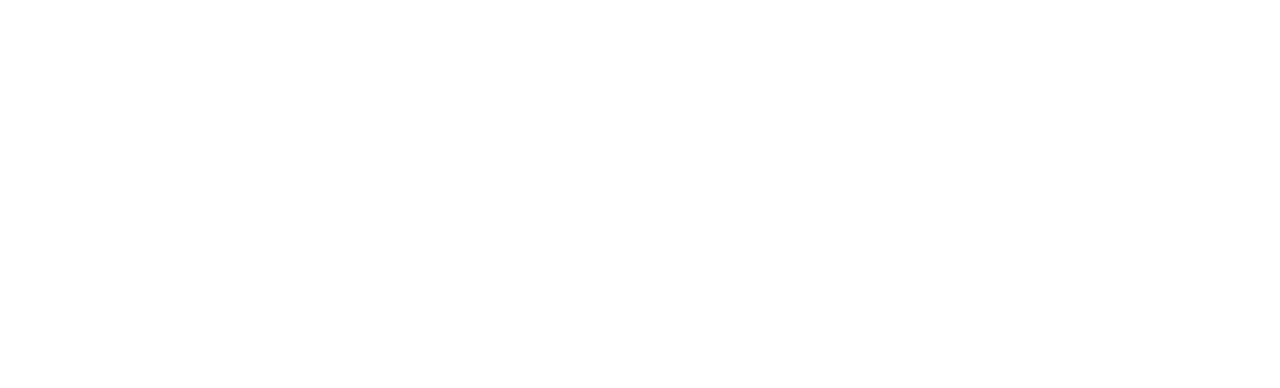
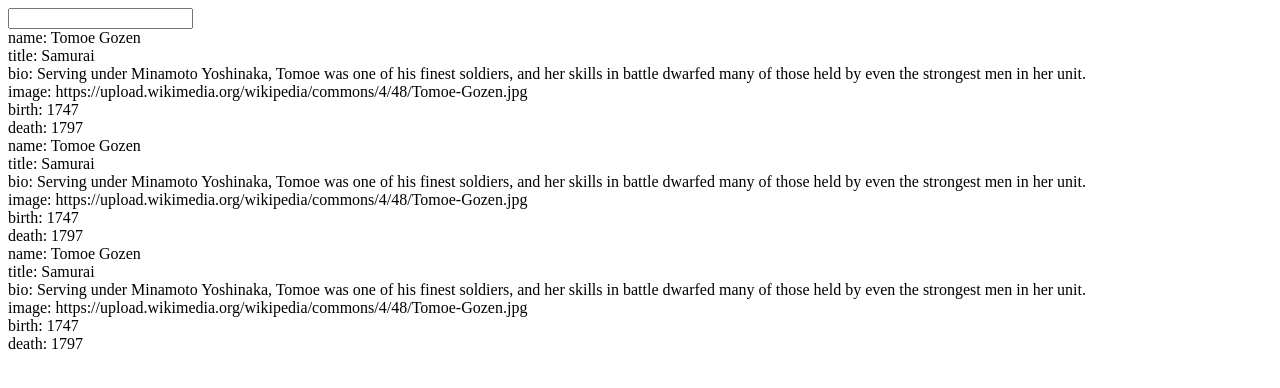
Before and after one commit to tkylesh/WYSISYG, a plain HTML site: page index.html in a window 1280 px wide. Drawn offline with Linux system fonts and the light colour scheme.

Commit message:
got all object array properties to display within container dive on page, working on css now

```diff
--- a/index.html
+++ b/index.html
@@ -5,6 +5,11 @@
 </head>
 <body>
 
+	<input type="text"></input>
+	<div id="container">
+		<!-- Person elements will be appended here -->
+	</input>
+
 
 <script type="text/javascript" src="wysiwyg.js"></script>
 </body>
--- a/wysiwyg.css
+++ b/wysiwyg.css
@@ -0,0 +1,7 @@
+body{
+	background-color: lightgray;
+}
+
+.person_container{
+	background-color: dodgerblue;
+}
--- a/wysiwyg.js
+++ b/wysiwyg.js
@@ -0,0 +1,64 @@
+// {
+//   title: "Samurai",
+//   name: "Tomoe Gozen",
+//   bio: "Serving under Minamoto Yoshinaka, Tomoe was one of his finest soldiers, and her skills in battle dwarfed many of those held by even the strongest men in her unit.",
+//   image: "https://upload.wikimedia.org/wikipedia/commons/4/48/Tomoe-Gozen.jpg"
+//   lifespan: {
+//     birth: 1747,
+//     death: 1797
+//   }
+// }
+
+var ArrObjects = [
+{title: "Samurai",
+  name: "Tomoe Gozen",
+  bio: "Serving under Minamoto Yoshinaka, Tomoe was one of his finest soldiers, and her skills in battle dwarfed many of those held by even the strongest men in her unit.",
+  image: "https://upload.wikimedia.org/wikipedia/commons/4/48/Tomoe-Gozen.jpg",
+  lifespan: {
+    birth: 1747,
+    death: 1797
+	}
+  },
+  {title: "Samurai",
+  name: "Tomoe Gozen",
+  bio: "Serving under Minamoto Yoshinaka, Tomoe was one of his finest soldiers, and her skills in battle dwarfed many of those held by even the strongest men in her unit.",
+  image: "https://upload.wikimedia.org/wikipedia/commons/4/48/Tomoe-Gozen.jpg",
+  lifespan: {
+    birth: 1747,
+    death: 1797
+	}
+  },
+  {title: "Samurai",
+  name: "Tomoe Gozen",
+  bio: "Serving under Minamoto Yoshinaka, Tomoe was one of his finest soldiers, and her skills in battle dwarfed many of those held by even the strongest men in her unit.",
+  image: "https://upload.wikimedia.org/wikipedia/commons/4/48/Tomoe-Gozen.jpg",
+  lifespan: {
+    birth: 1747,
+    death: 1797
+    }
+  }];
+  //testing object with console.log
+  console.log(ArrObjects);
+//decalare output element
+	var outputEl = document.getElementById('container');
+// add a new div section for each object in the array
+for (var i =0; i< ArrObjects.length; i++){
+	//Add each person element to container and give each a common class and unique Id
+	outputEl.innerHTML += `<div class="person_container" id="person--${i}"><person><header>
+	name: ${ArrObjects[i]["name"]}<br/>
+	title: ${ArrObjects[i]["title"]}<br/></header>
+	<section>
+	bio: ${ArrObjects[i]["bio"]}<br/>
+	image: ${ArrObjects[i]["image"]}<br/>
+	</section>
+	<footer>
+	birth: ${ArrObjects[i]["lifespan"]["birth"]}<br/>
+	death: ${ArrObjects[i]["lifespan"]["death"]}<br/>
+	</footer>
+	</person>
+	</div>`;
+}
+
+//Now containerEl will have elements in it
+//creates an array that contains all elements with this class
+var containerEl = document.getElementsByClassName('person_container');
```
